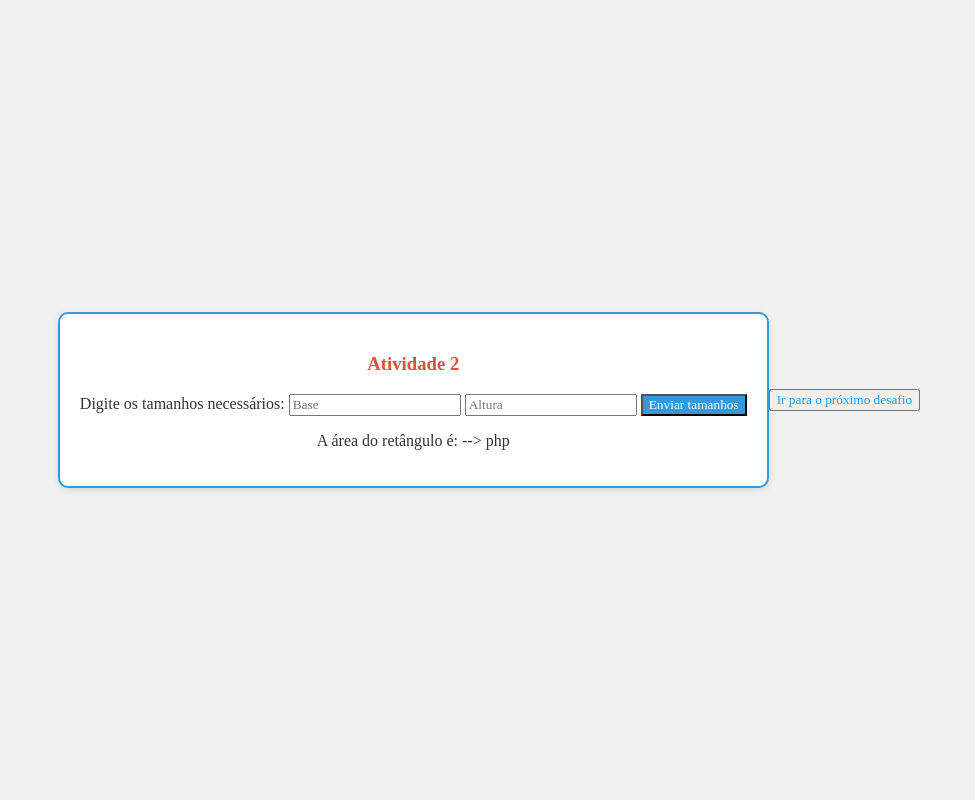
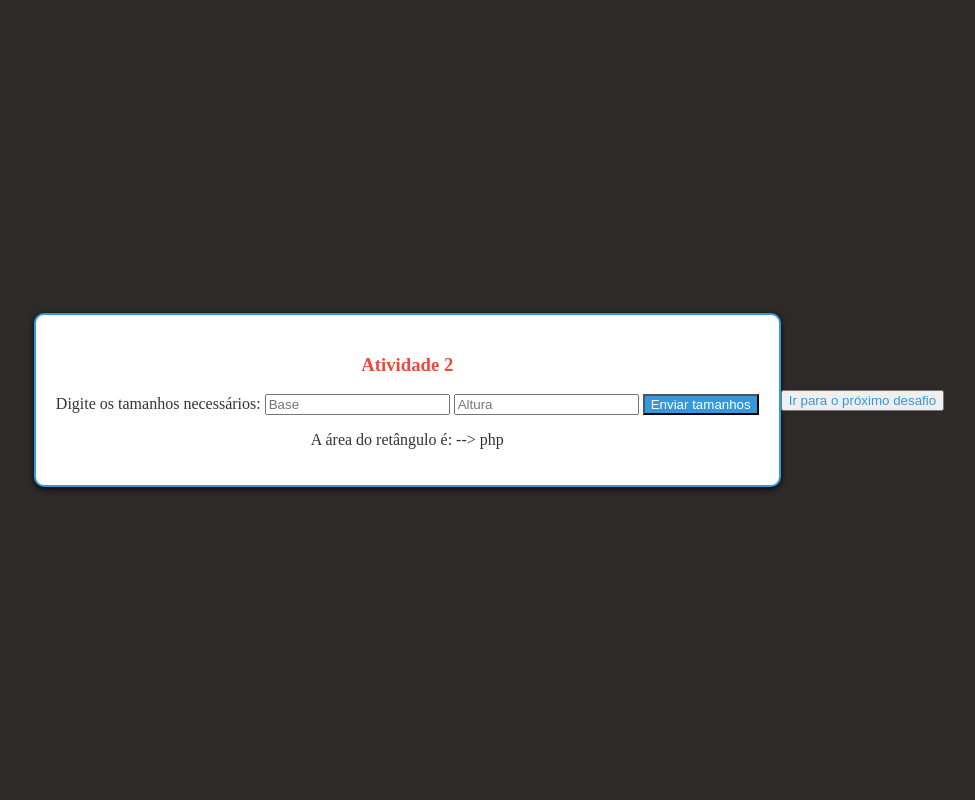
Before and after one commit to JoaoLemes18/exercicio_faculdade, a PHP site: page /html/exercicio2.html in a window 1280 px wide. Shown: the whole page, without its empty margins (151-1126 px from the left). Run offline with PHP 8.4, Linux system fonts and the light colour scheme.

Commit message:
feat: refatorando o código

```diff
--- a/html/exercicio2.html
+++ b/html/exercicio2.html
@@ -6,8 +6,10 @@
     <meta charset="UTF-8">
     <meta name="viewport" content="width=device-width, initial-scale=1.0">
     <link rel="stylesheet" type="text/css" href="/styles/style.css" media="screen">
+
     <title>Atividade 2</title>
   </head>
+
   <body>
     <div class="box">
       <h3>Atividade 2</h3>
--- a/html/exercicio3.html
+++ b/html/exercicio3.html
@@ -10,6 +10,7 @@
       href="/styles/style.css"
       media="screen"
     />
+
     <title>Atividade 3</title>
   </head>
   <body>
--- a/html/exercicio4.html
+++ b/html/exercicio4.html
@@ -10,6 +10,7 @@
       href="/styles/style.css"
       media="screen"
     />
+
     <title>Exercicio 4</title>
   </head>
   <body>
--- a/html/exercicio5.html
+++ b/html/exercicio5.html
@@ -10,6 +10,7 @@
       href="/styles/style.css"
       media="screen"
     />
+
     <title>Exercicio 5</title>
   </head>
   <body>
--- a/html/exercicio6.html
+++ b/html/exercicio6.html
@@ -10,6 +10,7 @@
       href="/styles/style.css"
       media="screen"
     />
+
     <title>Exercicio 6</title>
   </head>
   <body>
--- a/styles/style.css
+++ b/styles/style.css
@@ -1,15 +1,10 @@
-@import url("https://fonts.googleapis.com/css2?family=Bebas+Neue&family=Poppins:wght@300&display=swap");
-/* style.css */
-* {
-  font-family: "Poppnis";
-}
 body {
   display: flex;
   justify-content: center;
   align-items: center;
   height: 100vh;
   margin: 0;
-  background-color: #f0f0f0;
+  background-color: #2e2a2a;
 }
 
 .box {
@@ -17,7 +12,7 @@ body {
   background-color: #ffffff;
   padding: 20px;
   text-align: center;
-  box-shadow: 0px 2px 6px rgba(0, 0, 0, 0.1);
+  box-shadow: 0px 2px 6px rgba(0, 0, 0, 0.85);
   border-radius: 10px;
 }
 
```
Also changed, not shown: html/index.html (+6 -6 lines).
